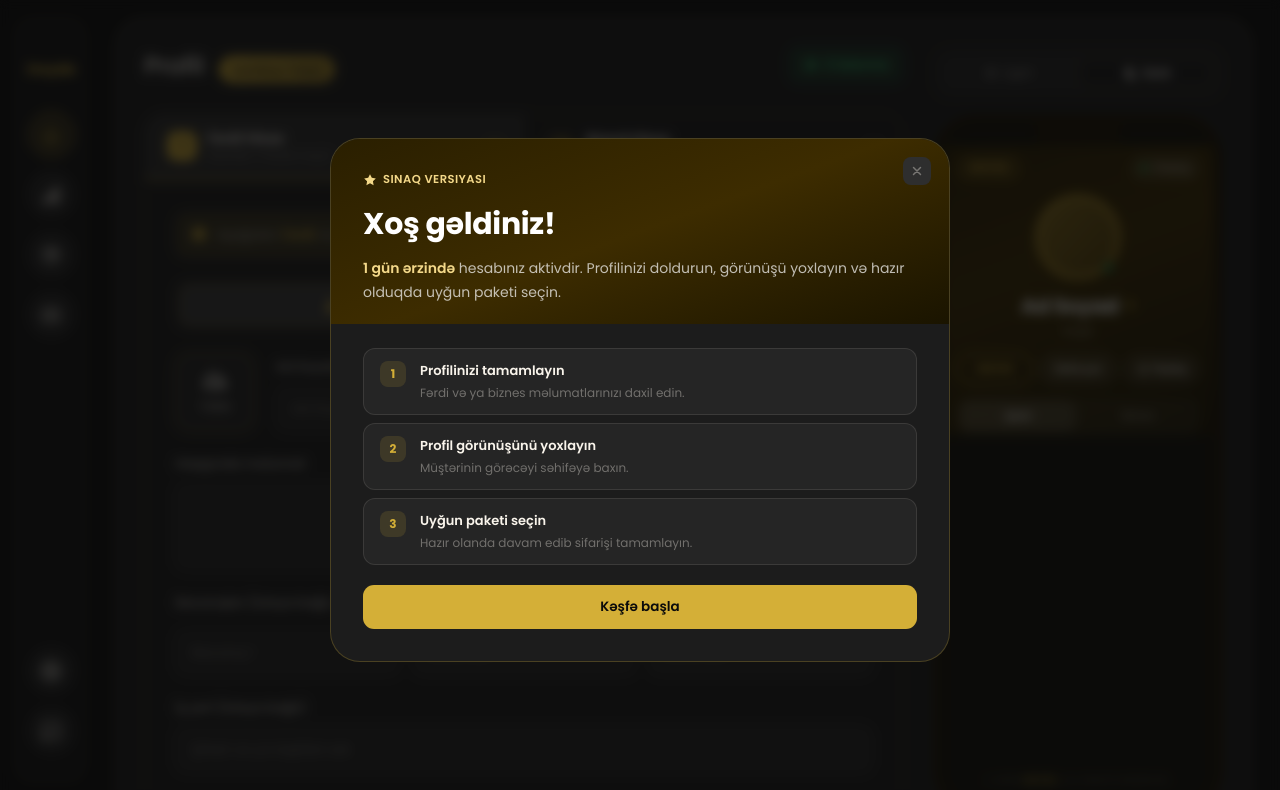
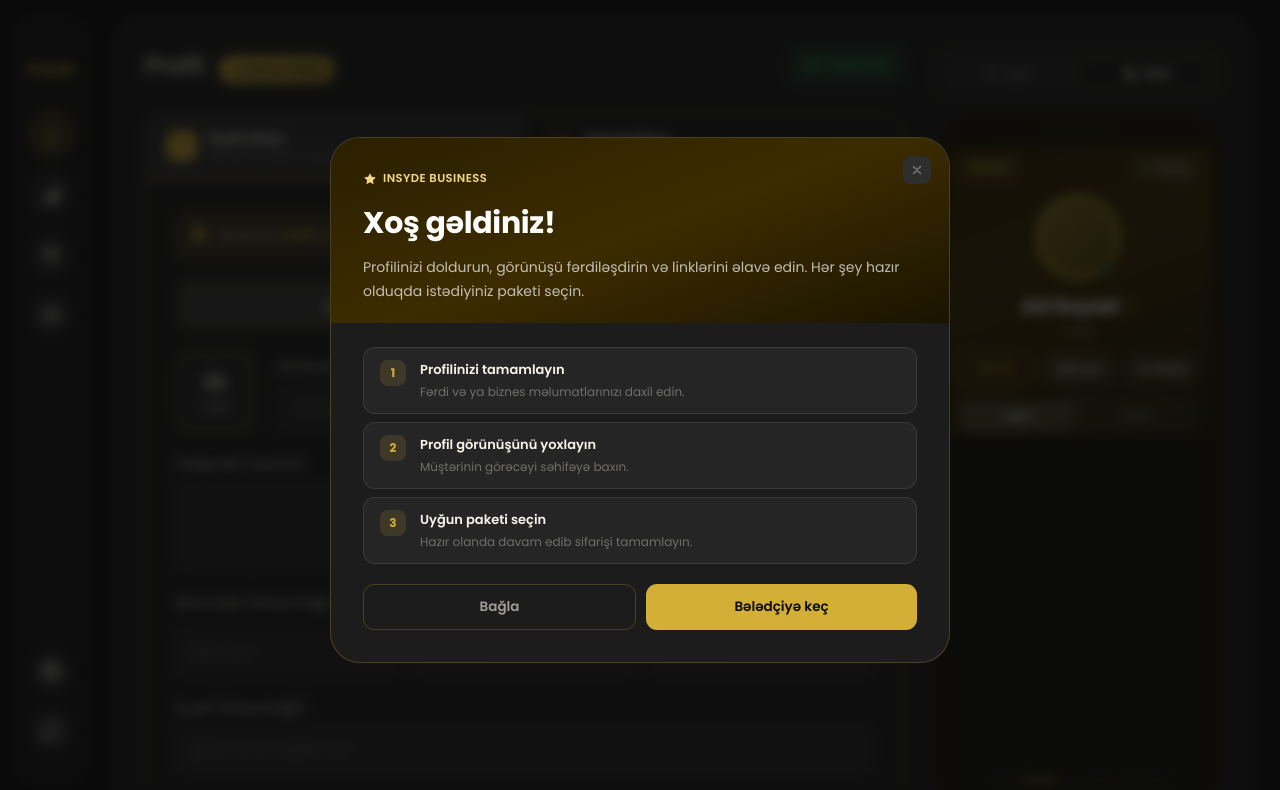
Before and after one commit to AliIsmayl/insyde-business-admin, a React (Vite) app: page /home in a window 1280 px wide. Shown: the top 790 px of the page. Built offline with nearby package versions, Linux system fonts and the light colour scheme; sample sign-in values are in the browser's storage.

Commit message:
flou ahs done

```diff
--- a/src/Components/Home/HomeMain/HomeMain.jsx
+++ b/src/Components/Home/HomeMain/HomeMain.jsx
@@ -1,4 +1,5 @@
 import React, { useState, useEffect } from "react";
+import { useNavigate } from "react-router-dom";
 import {
   FaCloudUploadAlt,
   FaCheckCircle,
@@ -80,12 +81,19 @@
 
 const getIconByCode = (code) => ICON_MAP[code] || <FaLink />;
 
-// ─── Trial Modal ──────────────────────────────────────────────
-function TrialModal({ onClose }) {
+// ─── Welcome Modal (ilk dəfə görünür) ────────────────────────
+function WelcomeModal({ onClose }) {
+  const navigate = useNavigate();
+
   useEffect(() => {
     document.body.style.overflow = "hidden";
     return () => { document.body.style.overflow = ""; };
   }, []);
+
+  const handleGuide = () => {
+    onClose();
+    navigate("/guide");
+  };
 
   return (
     <div className="tm-overlay" onClick={onClose}>
@@ -101,13 +109,13 @@
             <svg viewBox="0 0 24 24" fill="currentColor" width="14" height="14">
               <path d="M12 2l3.09 6.26L22 9.27l-5 4.87 1.18 6.88L12 17.77l-6.18 3.25L7 14.14 2 9.27l6.91-1.01L12 2z" />
             </svg>
-            Sınaq versiyası
+            INSYDE Business
           </div>
           <div className="tm-demo-copy">
             <h2 className="tm-title">Xoş gəldiniz!</h2>
             <p className="tm-sub">
-              <strong>1 gün ərzində</strong> hesabınız aktivdir. Profilinizi
-              doldurun, görünüşü yoxlayın və hazır olduqda uyğun paketi seçin.
+              Profilinizi doldurun, görünüşü fərdiləşdirin və linklərini əlavə
+              edin. Hər şey hazır olduqda istədiyiniz paketi seçin.
             </p>
           </div>
         </div>
@@ -138,8 +146,11 @@
           </div>
 
           <div className="tm-actions">
-            <button className="tm-btn tm-btn--primary" onClick={onClose}>
-              Kəşfə başla
+            <button className="tm-btn tm-btn--secondary" onClick={onClose}>
+              Bağla
+            </button>
+            <button className="tm-btn tm-btn--primary" onClick={handleGuide}>
+              Bələdçiyə keç
             </button>
           </div>
         </div>
@@ -475,15 +486,13 @@
   const [totalViews] = useState(0);
   const profileUrl = "#";
 
-  // Modal: hər sessiyada bir dəfə göstər (free plan üçün)
+  // Modal: yalnız ilk dəfə göstər (localStorage ilə)
   useEffect(() => {
-    if (!planName || planName.toLowerCase() === "free") {
-      if (!sessionStorage.getItem(TRIAL_MODAL_SESSION_KEY)) {
-        sessionStorage.setItem(TRIAL_MODAL_SESSION_KEY, "true");
-        setShowTrialModal(true);
-      }
+    if (!localStorage.getItem(TRIAL_MODAL_SESSION_KEY)) {
+      localStorage.setItem(TRIAL_MODAL_SESSION_KEY, "true");
+      setShowTrialModal(true);
     }
-  }, [planName]);
+  }, []);
 
   // Telefon önizləmə
   const [themeColor, setThemeColor] = useState(DEFAULT_COLOR);
@@ -519,7 +528,7 @@
   return (
     <div className="home-main-modern-split">
       {showTrialModal && (
-        <TrialModal onClose={() => setShowTrialModal(false)} />
+        <WelcomeModal onClose={() => setShowTrialModal(false)} />
       )}
       <Popup
         isOpen={popup.isOpen}
--- a/src/Components/Home/HomeMain/HomeMain.scss
+++ b/src/Components/Home/HomeMain/HomeMain.scss
@@ -195,6 +195,20 @@
     &:hover {
       background: var(--btn-primary-hover);
       transform: translateY(-1px);
+    }
+
+    &:active { transform: translateY(0); }
+  }
+
+  &--secondary {
+    background: transparent;
+    border: 1.5px solid var(--border-default);
+    color: var(--text-secondary);
+
+    &:hover {
+      background: var(--bg-hover);
+      border-color: var(--border-strong);
+      color: var(--text-primary);
     }
 
     &:active { transform: translateY(0); }
```
